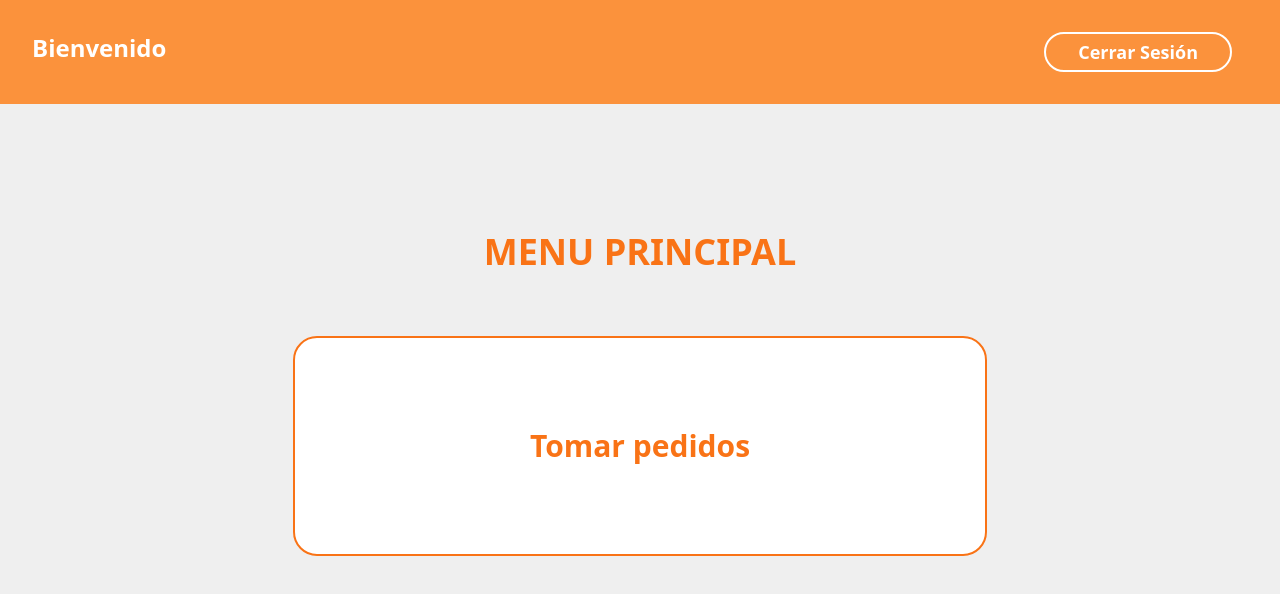
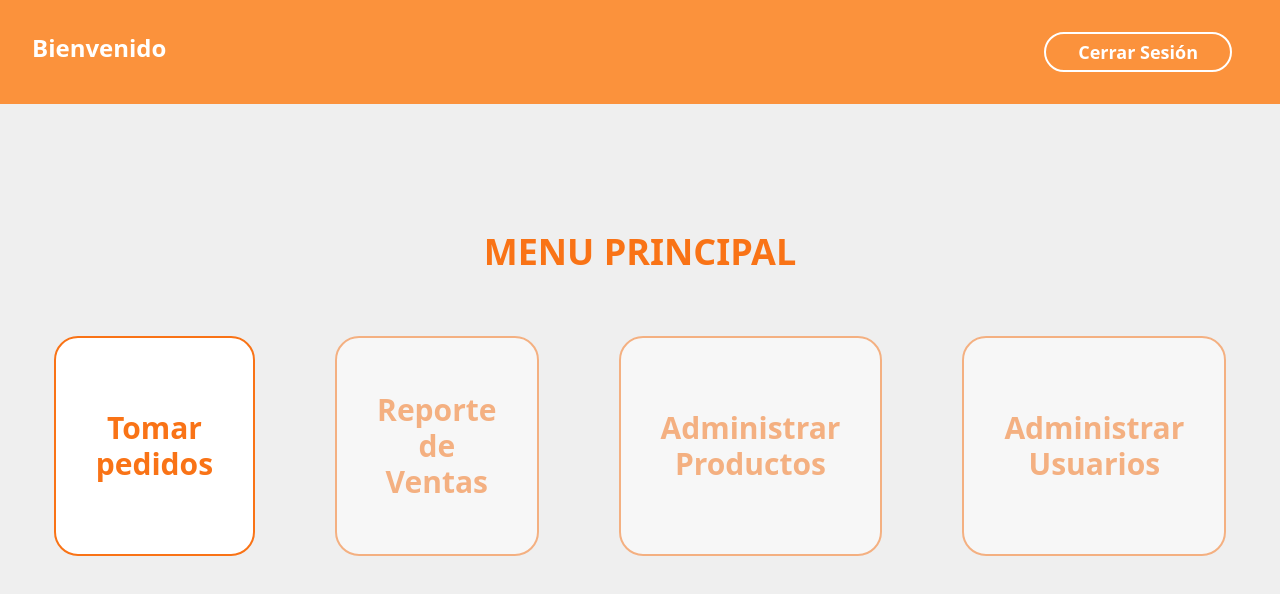
Before and after one commit to IvanHnilicka/PizzeriaApp, an Angular app: page /menu in a window 1280 px wide. Shown: the top 594 px of the page. Built offline with nearby package versions, Linux system fonts and the light colour scheme; no server answers; sample sign-in values are in the browser's storage.

Commit message:
Cambios menores en diseño e implementacion de hosting

```diff
--- a/angular.json
+++ b/angular.json
@@ -13,7 +13,7 @@
         "build": {
           "builder": "@angular-devkit/build-angular:browser",
           "options": {
-            "outputPath": "dist/app-pizzeria",
+            "outputPath": "dist",
             "index": "src/index.html",
             "main": "src/main.ts",
             "polyfills": [
--- a/src/app/Componentes/menu-principal/menu-principal.component.html
+++ b/src/app/Componentes/menu-principal/menu-principal.component.html
@@ -11,15 +11,18 @@
                 Tomar pedidos
             </button>
 
-            <button class="w-2/3 h-full px-10 text-3xl text-orange-500 font-semibold bg-white border-2 border-orange-500 rounded-3xl hover:bg-orange-500/90 hover:text-white transition-all active:animate-shrink" *ngIf="isAdmin" routerLink="/ventas">
+            <button class="w-2/3 h-full px-10 text-3xl text-orange-500 font-semibold bg-white border-2 border-orange-500 rounded-3xl
+            enabled:hover:bg-orange-500/90 enabled:hover:text-white transition-all enabled:active:animate-shrink disabled:opacity-50 disabled:cursor-not-allowed" routerLink="/ventas" [disabled]="!isAdmin">
                 Reporte de Ventas
             </button>
 
-            <button class="w-2/3 h-full px-10 text-3xl text-orange-500 font-semibold bg-white border-2 border-orange-500 rounded-3xl hover:bg-orange-500/90 hover:text-white transition-all active:animate-shrink" *ngIf="isAdmin" routerLink="/productos">
+            <button class="w-2/3 h-full px-10 text-3xl text-orange-500 font-semibold bg-white border-2 border-orange-500 rounded-3xl
+            enabled:hover:bg-orange-500/90 enabled:hover:text-white transition-all enabled:active:animate-shrink disabled:opacity-50 disabled:cursor-not-allowed" routerLink="/productos" [disabled]="!isAdmin">
                 Administrar Productos
             </button>
 
-            <button class="w-2/3 h-full px-10 text-3xl text-orange-500 font-semibold bg-white border-2 border-orange-500 rounded-3xl hover:bg-orange-500/90 hover:text-white transition-all active:animate-shrink" *ngIf="isAdmin" routerLink="/usuarios">
+            <button class="w-2/3 h-full px-10 text-3xl text-orange-500 font-semibold bg-white border-2 border-orange-500 rounded-3xl
+            enabled:hover:bg-orange-500/90 enabled:hover:text-white transition-all enabled:active:animate-shrink disabled:opacity-50 disabled:cursor-not-allowed" routerLink="/usuarios" [disabled]="!isAdmin">
                 Administrar Usuarios
             </button>
         </div>
--- a/src/app/Componentes/productos/productos.component.html
+++ b/src/app/Componentes/productos/productos.component.html
@@ -10,8 +10,8 @@
             </button>
         </div>
 
-        <!-- Tabla Usuarios -->
-        <div class="h-full flex flex-col overflow-y-scroll">
+        <!-- Tabla Productos -->
+        <div class="h-full flex flex-col overflow-y-scroll" *ngIf="productos.length > 0">
             <!-- Headers tabla -->
             <div class="w-full py-2 flex">
                 <h1 class="w-1/3 text-xl text-orange-500">Nombre</h1>
@@ -48,6 +48,12 @@
 
         </div>
 
+        <!-- Div cargando datos -->
+        <div class="w-full h-full flex flex-col gap-3 items-center justify-center" *ngIf="productos.length < 1">
+            <img class="w-14 animate-rotate" src="../../../assets/spinner-icon.svg" alt="Cargando...">
+            <h1 class="font-semibold">Cargando...</h1>
+        </div>
+
 
         <!-- Contenedor modal -->
         <div class="absolute left-0 top-0 w-full h-full flex items-center justify-center bg-black/70" *ngIf="showModal">
--- a/src/app/Componentes/reporte-ventas/reporte-ventas.component.html
+++ b/src/app/Componentes/reporte-ventas/reporte-ventas.component.html
@@ -38,7 +38,7 @@
 
 
         <!-- Tabla Ventas -->
-        <div class="h-full mt-4 flex flex-col overflow-y-scroll">
+        <div class="h-full mt-4 flex flex-col overflow-y-scroll" *ngIf="ventas.length > 0">
             <!-- Headers tabla -->
             <div class="w-full pb-2 flex gap-10">
                 <h1 class="w-80 text-xl text-orange-500">Producto</h1>
@@ -71,5 +71,11 @@
                 </div>
             </div>
         </div>
+
+        <!-- Div cargando datos -->
+        <div class="w-full h-full flex flex-col gap-3 items-center justify-center" *ngIf="ventas.length < 1">
+            <img class="w-14 animate-rotate" src="../../../assets/spinner-icon.svg" alt="Cargando...">
+            <h1 class="font-semibold">Cargando...</h1>
+        </div>
     </div>
 </div>
--- a/src/app/Componentes/usuarios/usuarios.component.html
+++ b/src/app/Componentes/usuarios/usuarios.component.html
@@ -11,7 +11,7 @@
         </div>
 
         <!-- Tabla Usuarios -->
-        <div class="h-full flex flex-col overflow-y-scroll">
+        <div class="h-full flex flex-col overflow-y-scroll" *ngIf="usuarios.length > 0">
             <!-- Headers tabla -->
             <div class="w-full py-2 flex justify-between">
                 <h1 class="w-1/4 text-xl text-orange-500">Id</h1>
@@ -54,6 +54,13 @@
         </div>
 
 
+        <!-- Div cargando datos -->
+        <div class="w-full h-full flex flex-col gap-3 items-center justify-center" *ngIf="usuarios.length < 1">
+            <img class="w-14 animate-rotate" src="../../../assets/spinner-icon.svg" alt="Cargando...">
+            <h1 class="font-semibold">Cargando...</h1>
+        </div>
+
+
         <!-- Contenedor modal -->
         <div class="absolute left-0 top-0 w-full h-full flex items-center justify-center bg-black/70" *ngIf="modalEliminar">
             <!-- Modal -->
--- a/src/app/Servicios/PizzeriaAPI/pizzeria-api.service.ts
+++ b/src/app/Servicios/PizzeriaAPI/pizzeria-api.service.ts
@@ -5,7 +5,6 @@ import { IDetalleVenta } from 'src/app/Modelos/IDetalle-Venta';
 import { INuevoUsuario } from 'src/app/Modelos/INuevo-Usuario';
 import { INuevoEmpleado } from 'src/app/Modelos/inuevo-empleado';
 import { INuevoProducto } from 'src/app/Modelos/INuevo-Producto';
-import { IProducto } from 'src/app/Modelos/IProducto';
 
 @Injectable({
   providedIn: 'root'
@@ -14,7 +13,8 @@ export class PizzeriaAPIService {
 
   constructor(private http: HttpClient) { }
 
-  private urlApi = 'https://localhost:7219';
+  //private urlApi = 'https://localhost:7219';
+  private urlApi = 'https://pizzeriaapi.azurewebsites.net';
 
 
   /* Metodos GET */
```
Also changed, not shown: firebase.json (added), 1 other file (tests, documents, lock files or other folders).
